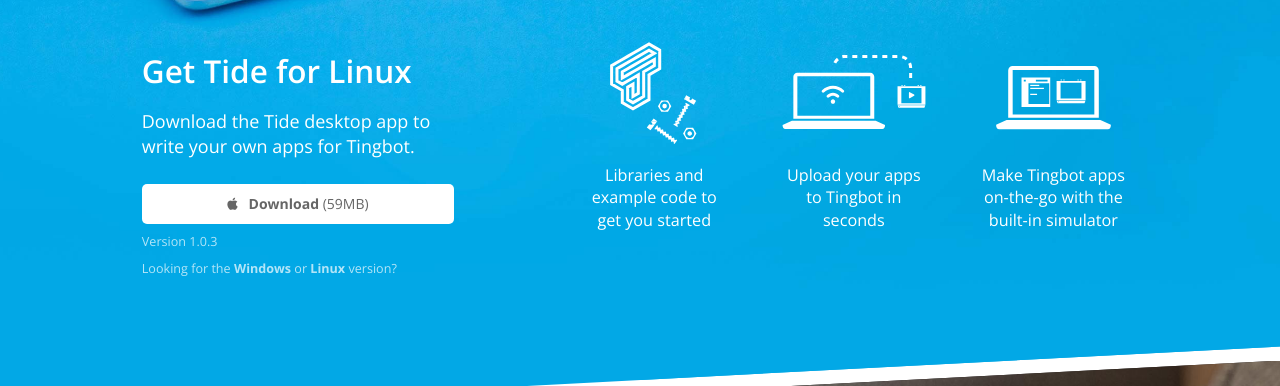
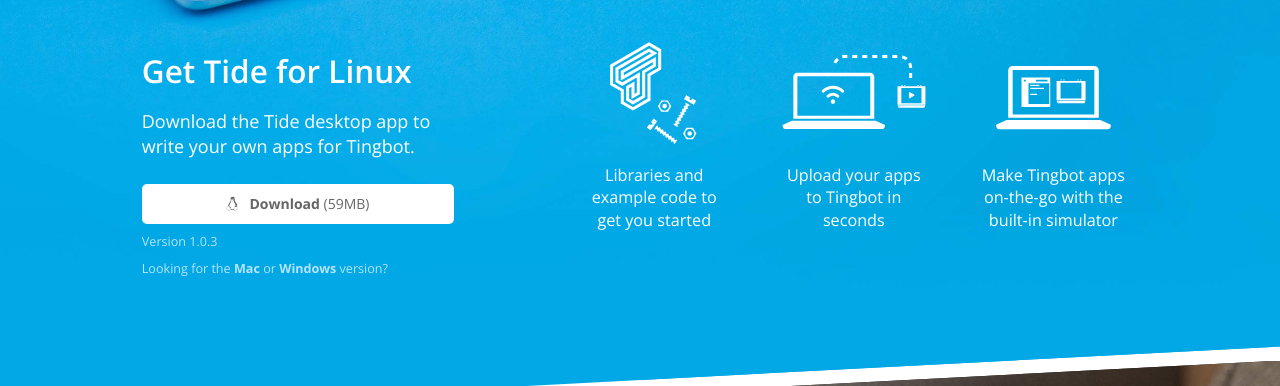
Before and after one commit to tlk999/tingbot.com, a Jekyll site: the page built from index.html, in a window 1280 px wide and 900 px high, scrolled down 3294 px. Shown: the top 386 px of the window. Built offline with Jekyll 4.4.1, drawn with Linux system fonts in a browser that asks for light colours; nearby versions of some CDN libraries; comment, search, counter and statistics services are not loaded.

Commit message:
Implement Tide platform icon and others hint

```diff
--- a/index.html
+++ b/index.html
@@ -704,16 +704,19 @@
           </p>
           <a class="btn btn-default btn-block btn-tide-download"
              href="http://docs.tingbot.com/tide/">
-            <i class="fa fa-apple" aria-hidden="true"></i>
+            <span class="tide-platform-icon">
+              <i class="fa fa-apple" aria-hidden="true"></i>
+              <i class="fa fa-windows" aria-hidden="true"></i>
+              <i class="fa fa-linux" aria-hidden="true"></i>
+            </span>
             &nbsp;
-            <b>Download</b> <span class="tide-download-size">(80MB)</span>
+            <b>Download</b> <span class="tide-download-size"></span>
           </a>
           <p class="tide-faint tide-version">
             Version 1.0.3
           </p>
-          <p class="tide-faint">
-            Looking for the <a href="http://docs.tingbot.com/tide/">Windows</a> or
-            <a href="http://docs.tingbot.com/tide/">Linux</a> version?
+          <p class="tide-faint tide-other-platforms">
+
           </p>
         </div>
       </div>
@@ -728,18 +731,21 @@
       name: "Mac",
       size: "68MB",
       download: "http://tide-download.tingbot.com/download/osx",
+      other: 'Looking for the [Windows] or [Linux] version?',
     },
     "Win32": {
       icon: "windows",
       name: "Windows",
       size: "103MB",
       download: "http://tide-download.tingbot.com/download/win",
+      other: 'Looking for the [Mac] or [Linux] version?',
     },
     "Linux": {
       icon: "linux",
       name: "Linux",
       size: "59MB",
       download: "http://github.com/tingbot/tide-electron/releases/latest",
+      other: 'Looking for the [Mac] or [Windows] version?',
     },
   }
 
@@ -756,6 +762,12 @@
     $('.tide-download-size').text('('+platform.size+')')
     $('.btn-tide-download').attr('href', platform.download)
 
+    var otherPlatformsString = platform.other.split('[')
+                                             .join('<a href="http://docs.tingbot.com/tide/">')
+                                             .split(']')
+                                             .join('</a>')
+    $('.tide-other-platforms').html(otherPlatformsString)
+    $('.tide-platform-icon').html('<i class="fa fa-'+platform.icon+'" aria-hidden="true"></i>')
   }
 
   $.get({
```
